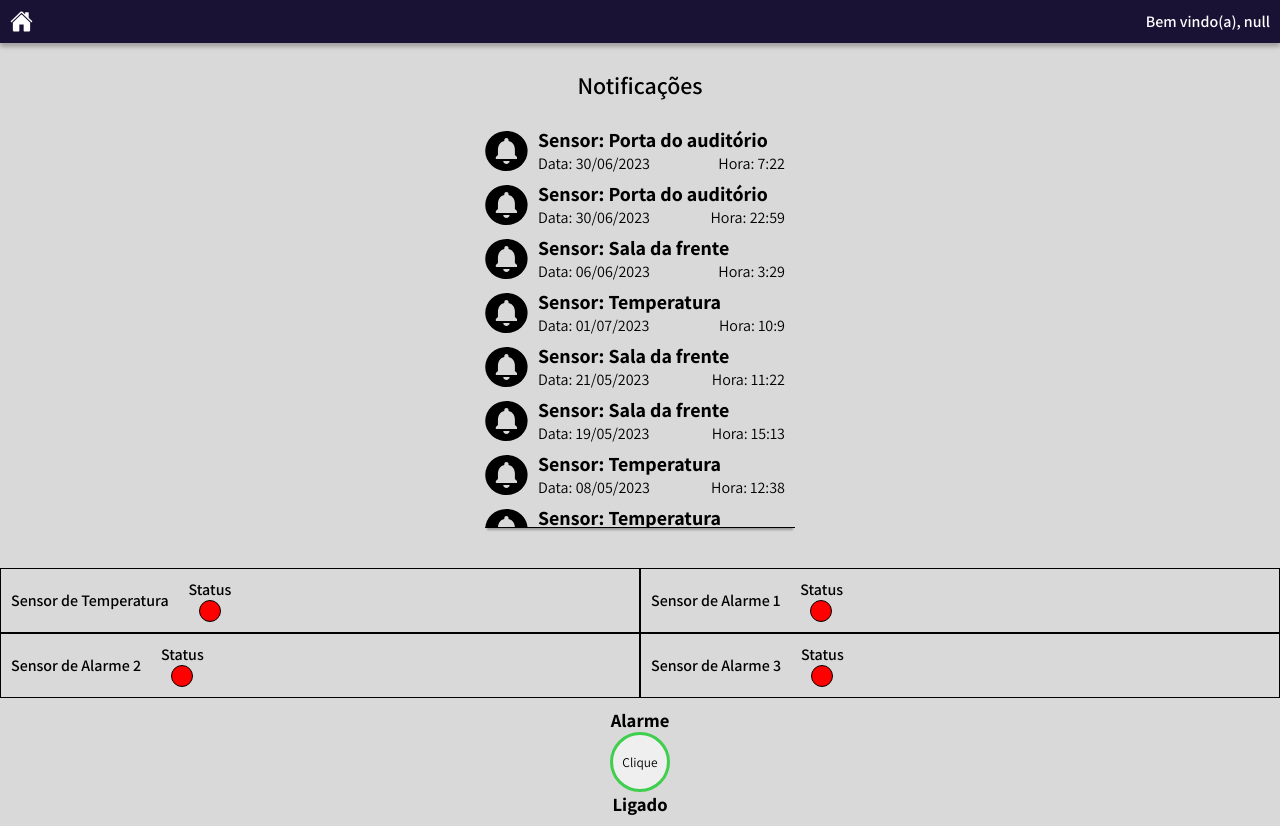
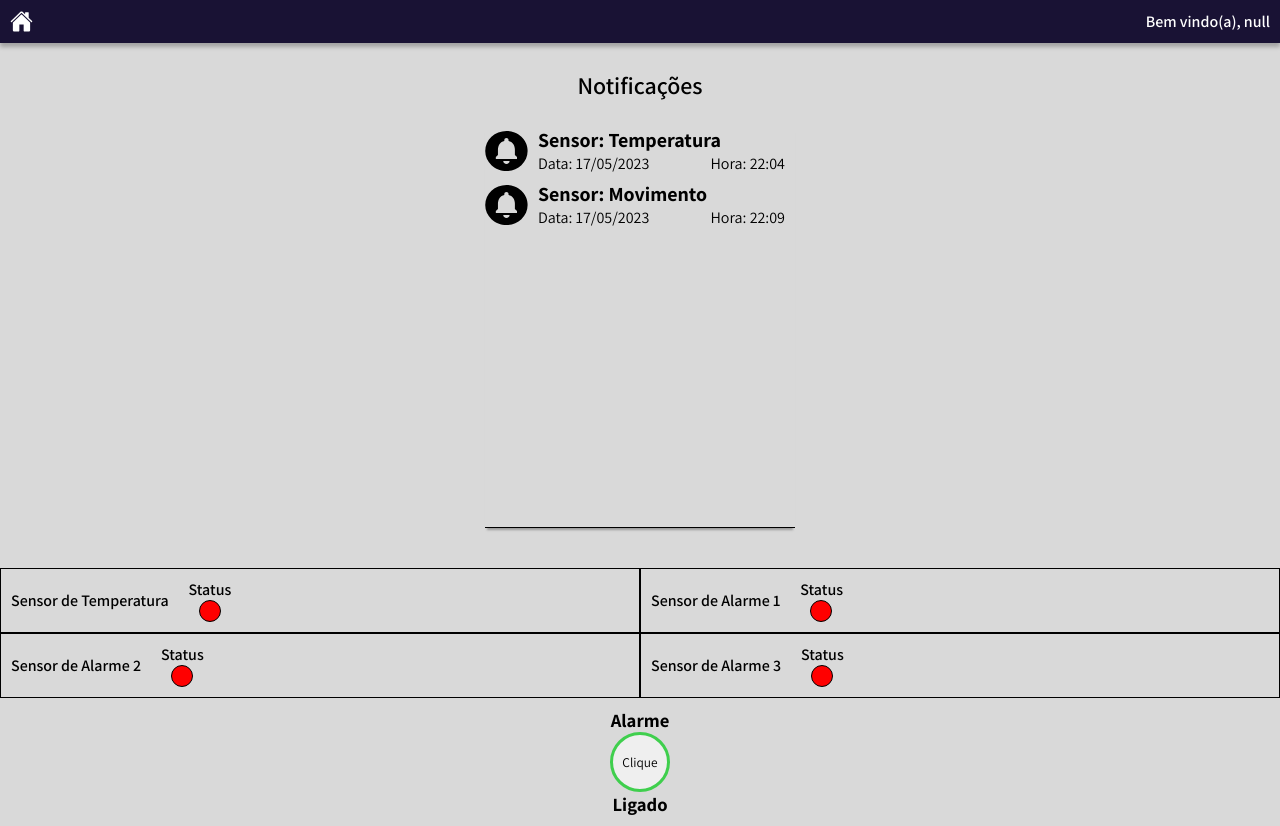
Before and after one commit to Arthur-Cavalleiro/mmib-app, a React (Create React App) app: page /dashboard in a window 1280 px wide. Built offline with nearby package versions, Linux system fonts and the light colour scheme.

Commit message:
feat: começo da implementação do mqtt

```diff
--- a/package.json
+++ b/package.json
@@ -7,6 +7,7 @@
     "@emotion/styled": "^11.10.8",
     "@mui/material": "^5.12.3",
     "cra-template-cats": "1.1.4",
+    "mqtt": "^4.3.7",
     "nodemailer": "^6.9.1",
     "react": "^18.2.0",
     "react-dom": "^18.2.0",
--- a/public/data.json
+++ b/public/data.json
@@ -68,104 +68,14 @@
   "alarme": 0,
   "notificacoes": [
     {
-      "tituloNotificacao": "Porta do auditório",
-      "data": "30/06/2023",
-      "hora": "7:22"
-    },
-    {
-      "tituloNotificacao": "Porta do auditório",
-      "data": "30/06/2023",
-      "hora": "22:59"
-    },
-    {
-      "tituloNotificacao": "Sala da frente",
-      "data": "06/06/2023",
-      "hora": "3:29"
-    },
-    {
       "tituloNotificacao": "Temperatura",
-      "data": "01/07/2023",
-      "hora": "10:9"
-    },
-    {
-      "tituloNotificacao": "Sala da frente",
-      "data": "21/05/2023",
-      "hora": "11:22"
-    },
-    {
-      "tituloNotificacao": "Sala da frente",
-      "data": "19/05/2023",
-      "hora": "15:13"
-    },
-    {
-      "tituloNotificacao": "Temperatura",
-      "data": "08/05/2023",
-      "hora": "12:38"
-    },
-    {
-      "tituloNotificacao": "Temperatura",
-      "data": "22/05/2023",
-      "hora": "23:21"
-    },
-    {
-      "tituloNotificacao": "Temperatura",
-      "data": "25/07/2023",
-      "hora": "8:58"
-    },
-    {
-      "tituloNotificacao": "Porta do auditório",
-      "data": "21/06/2023",
-      "hora": "4:38"
-    },
-    {
-      "tituloNotificacao": "Porta do auditório",
-      "data": "23/05/2023",
-      "hora": "7:58"
-    },
-    {
-      "tituloNotificacao": "Sala da frente",
-      "data": "12/06/2023",
-      "hora": "5:0"
-    },
-    {
-      "tituloNotificacao": "Porta do auditório",
-      "data": "22/06/2023",
-      "hora": "3:56"
-    },
-    {
-      "tituloNotificacao": "Porta do auditório",
-      "data": "23/06/2023",
-      "hora": "18:35"
-    },
-    {
-      "tituloNotificacao": "Sala da frente",
-      "data": "23/05/2023",
-      "hora": "0:31"
-    },
-    {
-      "tituloNotificacao": "Temperatura",
-      "data": "20/07/2023",
-      "hora": "10:55"
-    },
-    {
-      "tituloNotificacao": "Sala da frente",
-      "data": "17/07/2023",
-      "hora": "1:43"
-    },
-    {
-      "tituloNotificacao": "Porta do auditório",
-      "data": "16/07/2023",
-      "hora": "17:22"
-    },
-    {
-      "tituloNotificacao": "Porta do auditório",
-      "data": "01/06/2023",
-      "hora": "17:16"
-    },
-    {
-      "tituloNotificacao": "Porta do auditório",
-      "data": "22/06/2023",
-      "hora": "9:53"
-    }
+      "data": "17/05/2023",
+      "hora": "22:04"
+    },{
+      "tituloNotificacao": "Movimento",
+      "data": "17/05/2023",
+      "hora": "22:09"
+}
+
   ]
 }
```
Also changed, not shown: public/temp.json (added, +100 -0 lines), src/pages/AdmPage/AdmPage.js (+90 -4 lines), 1 other file (tests, documents, lock files or other folders).
